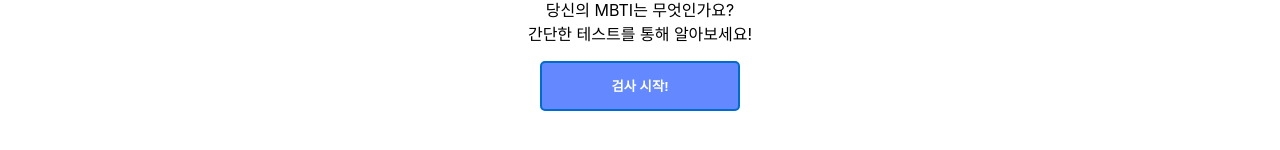
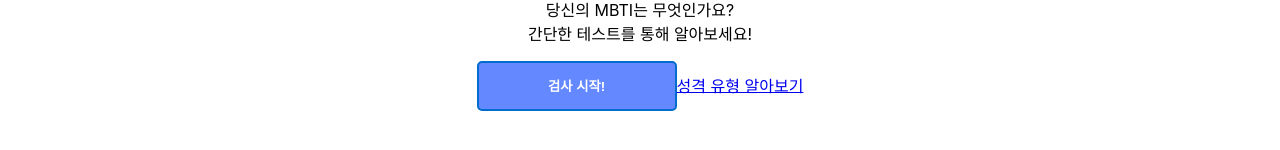
Before and after one commit to tjdwns1904/MBTI_Web_App, a React (Create React App) app: page / in a window 1280 px wide. Shown: the part 568-718 px from the top of the page. Built offline with nearby package versions, Linux system fonts and the light colour scheme.

Commit message:
Add links to type page

```diff
--- a/src/components/Main.js
+++ b/src/components/Main.js
@@ -3,6 +3,7 @@ import vn from "../assets/vietnam.svg";
 import ko from "../assets/korea.svg";
 import mbti from "../assets/mbti.jpg";
 import { useNavigate } from "react-router";
+import { Link } from "react-router-dom";
 
 export default function Main(props) {
     const { t, setLan } = props;
@@ -17,7 +18,9 @@ export default function Main(props) {
     return (
         <>
             <div className="header-container">
-                <span>MBTI</span>
+                <span onClick={() => {
+                    navigate("/");
+                }}>MBTI</span>
                 <div>
                     <img src={ko} alt="ko" id="ko" title="Korean" className="lan-btn" onClick={(e) => handleClick(e)} />
                     <img src={vn} alt="vn" id="vn" title="Vietnamese" className="lan-btn" onClick={(e) => handleClick(e)} />
@@ -28,6 +31,7 @@ export default function Main(props) {
                 <h2>{t('name')}</h2>
                 <p>{t('intro')}</p>
                 <button className="blue-btn" onClick={handleNavigate}>{t('start')}</button>
+                <Link to={"/types"}>{t('about')}</Link>
             </div>
         </>
     )
--- a/src/util/i18n.ts
+++ b/src/util/i18n.ts
@@ -9,6 +9,7 @@ i18n.use(initReactI18next).init({
                 start: "검사 시작!",
                 name: "MBTI 테스트",
                 intro: "당신의 MBTI는 무엇인가요?\n간단한 테스트를 통해 알아보세요!",
+                about: "성격 유형 알아보기",
                 q1: "당신은 파티에서",
                 q1A: "낯선 사람들도 포함 많은 사람들과 어울림",
                 q1B: "소수의 아는사람들과 어울림",
@@ -243,6 +244,7 @@ i18n.use(initReactI18next).init({
                 start: "Bắt đầu!",
                 name: "Kiểm tra MBTI",
                 intro: "MBTI của bạn là gì?\nHãy làm một bài kiểm tra đơn giản để tìm hiểu!",
+                about: "Tìm hiểu loại tính cách",
                 q1: "Trong bữa tiệc, bạn sẽ ",
                 q1A: "Giao tiếp với nhiều người, kể cả người lạ",
                 q1B: "Giao tiêp với vài người mà bạn quen biết",
```
